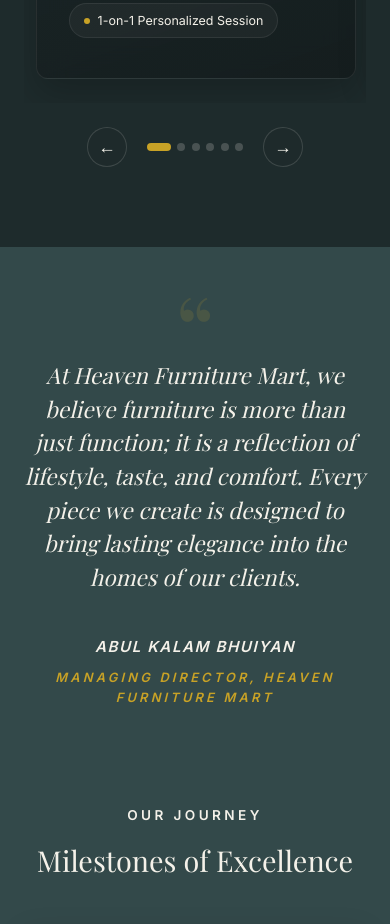
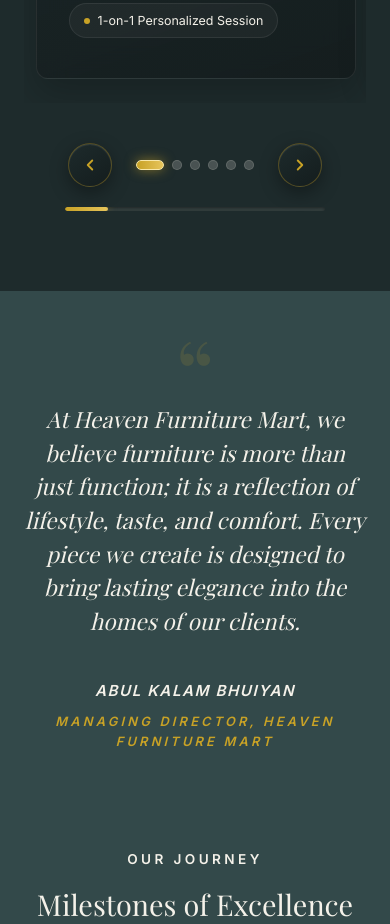
Before and after one commit to amahim/heaven-hack, a Next.js app: page / in a window 390 px wide. Shown: the part 5040-5964 px from the top of the page. Built offline with nearby package versions, Linux system fonts and the light colour scheme; a web font is replaced by a local one.

Commit message:
feat: initialize project with global stylesheet and foundational layout structure

```diff
--- a/src/app/globals.css
+++ b/src/app/globals.css
@@ -33,6 +33,119 @@
   box-sizing: border-box;
   padding: 0;
   margin: 0;
+}
+
+/* Global Custom Luxury Scrollbars (Theme-Matching) */
+* {
+  scrollbar-width: thin;
+  scrollbar-color: var(--color-gold) #141C1D;
+}
+
+::-webkit-scrollbar {
+  width: 10px;
+  height: 10px;
+}
+
+::-webkit-scrollbar-track {
+  background: #141C1D;
+  border-left: 1px solid rgba(244, 241, 233, 0.05);
+}
+
+::-webkit-scrollbar-thumb {
+  background: linear-gradient(180deg, #C8A226 0%, #8E6E15 100%);
+  border-radius: 999px;
+  border: 2px solid #141C1D;
+  transition: all 0.25s ease;
+}
+
+::-webkit-scrollbar-thumb:hover {
+  background: linear-gradient(180deg, #E6C45B 0%, #C8A226 100%);
+  box-shadow: 0 0 12px rgba(200, 162, 38, 0.6);
+}
+
+::-webkit-scrollbar-corner {
+  background: #141C1D;
+}
+
+/* Luxury Range Slider Theme Styling */
+input[type="range"] {
+  -webkit-appearance: none;
+  appearance: none;
+  width: 100%;
+  height: 8px;
+  background: rgba(244, 241, 233, 0.12);
+  border-radius: 999px;
+  outline: none;
+  border: 1px solid rgba(200, 162, 38, 0.25);
+  cursor: pointer;
+  transition: all 0.3s ease;
+}
+
+input[type="range"]:hover {
+  background: rgba(244, 241, 233, 0.2);
+  border-color: var(--color-gold);
+  box-shadow: 0 0 12px rgba(200, 162, 38, 0.25);
+}
+
+input[type="range"]::-webkit-slider-runnable-track {
+  width: 100%;
+  height: 8px;
+  cursor: pointer;
+  border-radius: 999px;
+  background: linear-gradient(90deg, var(--color-gold) 0%, rgba(200, 162, 38, 0.35) 100%);
+}
+
+input[type="range"]::-webkit-slider-thumb {
+  -webkit-appearance: none;
+  appearance: none;
+  height: 22px;
+  width: 22px;
+  border-radius: 50%;
+  background: radial-gradient(circle at 35% 35%, #F7E7A9 0%, var(--color-gold) 60%, #856711 100%);
+  border: 2px solid #1E2B2C;
+  box-shadow: 0 0 12px rgba(200, 162, 38, 0.7), 0 3px 8px rgba(0, 0, 0, 0.4);
+  cursor: grab;
+  margin-top: -7px;
+  transition: transform 0.25s cubic-bezier(0.16, 1, 0.3, 1), box-shadow 0.25s ease;
+}
+
+input[type="range"]::-webkit-slider-thumb:hover {
+  transform: scale(1.25);
+  box-shadow: 0 0 18px rgba(200, 162, 38, 0.95), 0 4px 10px rgba(0, 0, 0, 0.5);
+}
+
+input[type="range"]::-webkit-slider-thumb:active {
+  cursor: grabbing;
+  transform: scale(1.15);
+}
+
+input[type="range"]::-moz-range-track {
+  width: 100%;
+  height: 8px;
+  cursor: pointer;
+  border-radius: 999px;
+  background: linear-gradient(90deg, var(--color-gold) 0%, rgba(200, 162, 38, 0.35) 100%);
+}
+
+input[type="range"]::-moz-range-thumb {
+  height: 22px;
+  width: 22px;
+  border-radius: 50%;
+  background: radial-gradient(circle at 35% 35%, #F7E7A9 0%, var(--color-gold) 60%, #856711 100%);
+  border: 2px solid #1E2B2C;
+  box-shadow: 0 0 12px rgba(200, 162, 38, 0.7), 0 3px 8px rgba(0, 0, 0, 0.4);
+  cursor: grab;
+  transition: transform 0.25s ease, box-shadow 0.25s ease;
+}
+
+input[type="range"]::-moz-range-thumb:hover {
+  transform: scale(1.25);
+  box-shadow: 0 0 18px rgba(200, 162, 38, 0.95);
+}
+
+input[type="range"]::-moz-range-thumb:active {
+  cursor: grabbing;
+  transform: scale(1.15);
 }
 
 html {
@@ -919,52 +1032,103 @@
   background: var(--color-gold);
 }
 
-/* Mobile carousel indicators & navigation buttons */
-.why-mobile-controls {
-  display: none;
-}
-
-@media (max-width: 768px) {
-  .why-mobile-controls {
+/* Luxury Pillars Slider Controls & Indicators */
+.why-slider-controls-wrapper {
+  margin-top: 2.5rem;
+  display: flex;
+  flex-direction: column;
+  align-items: center;
+  gap: 1.25rem;
+}
+
+.why-slider-controls {
   display: flex;
   justify-content: center;
   align-items: center;
-    gap: 1.25rem;
-    margin-top: 1.5rem;
-  }
+  gap: 1.5rem;
+}
+
 .why-nav-btn {
-    width: 40px;
-    height: 40px;
+  width: 44px;
+  height: 44px;
   border-radius: 50%;
-    background: rgba(30, 43, 44, 0.8);
-    border: 1px solid rgba(244, 241, 233, 0.15);
-    color: var(--color-ivory);
+  background: linear-gradient(145deg, rgba(30, 43, 44, 0.95), rgba(20, 28, 29, 0.95));
+  border: 1px solid rgba(200, 162, 38, 0.35);
+  color: var(--color-gold);
   display: flex;
   align-items: center;
   justify-content: center;
   cursor: pointer;
-    font-size: 1.1rem;
-    transition: var(--transition-quick);
-  }
+  box-shadow: 0 6px 18px rgba(0, 0, 0, 0.35), inset 0 1px 1px rgba(255, 255, 255, 0.1);
+  transition: all 0.3s cubic-bezier(0.16, 1, 0.3, 1);
+  backdrop-filter: blur(8px);
+}
+
 .why-nav-btn:hover {
+  transform: translateY(-2px) scale(1.08);
   border-color: var(--color-gold);
-    color: var(--color-gold);
-  }
+  background: linear-gradient(145deg, rgba(40, 58, 60, 0.95), rgba(30, 43, 44, 0.95));
+  box-shadow: 0 10px 24px rgba(0, 0, 0, 0.45), 0 0 16px rgba(200, 162, 38, 0.4);
+  color: #F7E7A9;
+}
+
+.why-nav-btn:active {
+  transform: translateY(0) scale(0.96);
+}
+
 .why-dots-indicator {
   display: flex;
-    gap: 0.4rem;
-  }
+  align-items: center;
+  gap: 0.5rem;
+}
+
 .why-dot {
-    width: 8px;
-    height: 8px;
+  width: 10px;
+  height: 10px;
   border-radius: 50%;
   background: rgba(244, 241, 233, 0.2);
-    transition: all 0.3s ease;
-  }
+  border: 1px solid rgba(244, 241, 233, 0.15);
+  cursor: pointer;
+  padding: 0;
+  transition: all 0.35s cubic-bezier(0.16, 1, 0.3, 1);
+}
+
+.why-dot:hover {
+  background: rgba(200, 162, 38, 0.5);
+  border-color: var(--color-gold);
+  transform: scale(1.2);
+}
+
 .why-dot.active {
-    width: 24px;
-    border-radius: 12px;
-    background: var(--color-gold);
+  width: 28px;
+  border-radius: 999px;
+  background: linear-gradient(90deg, #C8A226 0%, #E6C45B 100%);
+  border-color: #F7E7A9;
+  box-shadow: 0 0 12px rgba(200, 162, 38, 0.6);
+}
+
+.why-slider-track-container {
+  width: 100%;
+  max-width: 260px;
+  height: 4px;
+  background: rgba(244, 241, 233, 0.1);
+  border-radius: 999px;
+  overflow: hidden;
+  position: relative;
+  box-shadow: inset 0 1px 3px rgba(0, 0, 0, 0.4);
+}
+
+.why-slider-progress-bar {
+  height: 100%;
+  background: linear-gradient(90deg, #C8A226 0%, #E6C45B 100%);
+  border-radius: 999px;
+  transition: width 0.4s cubic-bezier(0.16, 1, 0.3, 1);
+  box-shadow: 0 0 10px rgba(200, 162, 38, 0.6);
+}
+
+@media (min-width: 1025px) {
+  .why-slider-controls-wrapper {
+    display: none;
   }
 }
 
@@ -1447,6 +1611,24 @@
   min-height: 130px;
 }
 
+.form-textarea::-webkit-scrollbar {
+  width: 8px;
+}
+
+.form-textarea::-webkit-scrollbar-track {
+  background: #F0EDE5;
+  border-radius: 4px;
+}
+
+.form-textarea::-webkit-scrollbar-thumb {
+  background: rgba(51, 73, 74, 0.4);
+  border-radius: 4px;
+}
+
+.form-textarea::-webkit-scrollbar-thumb:hover {
+  background: var(--color-gold);
+}
+
 .cta-form .btn-primary {
   background: linear-gradient(135deg, var(--color-gold) 0%, #D4AF37 100%);
   color: #151F20;
@@ -1679,6 +1861,26 @@
   display: flex;
   flex-direction: column;
   animation: fadeIn 0.3s ease-out;
+}
+
+.gallery-modal-overlay::-webkit-scrollbar {
+  width: 10px;
+}
+
+.gallery-modal-overlay::-webkit-scrollbar-track {
+  background: rgba(20, 28, 29, 0.95);
+  border-left: 1px solid rgba(244, 241, 233, 0.08);
+}
+
+.gallery-modal-overlay::-webkit-scrollbar-thumb {
+  background: linear-gradient(180deg, #C8A226 0%, #8E6E15 100%);
+  border-radius: 999px;
+  border: 2px solid rgba(20, 28, 29, 0.95);
+}
+
+.gallery-modal-overlay::-webkit-scrollbar-thumb:hover {
+  background: linear-gradient(180deg, #E6C45B 0%, #C8A226 100%);
+  box-shadow: 0 0 12px rgba(200, 162, 38, 0.7);
 }
 
 .gallery-modal-header {
--- a/src/app/page.tsx
+++ b/src/app/page.tsx
@@ -739,14 +739,17 @@
             ))}
           </div>
 
-          {/* Mobile Navigation Controls */}
-          <div className="why-mobile-controls">
+          {/* Slider Navigation Controls & Progress Track */}
+          <div className="why-slider-controls-wrapper">
+            <div className="why-slider-controls">
               <button
                 className="why-nav-btn"
                 onClick={() => scrollWhyCards("left")}
                 aria-label="Previous card"
               >
-              ←
+                <svg width="18" height="18" viewBox="0 0 24 24" fill="none" stroke="currentColor" strokeWidth="2.5" strokeLinecap="round" strokeLinejoin="round">
+                  <path d="M15 18l-6-6 6-6" />
+                </svg>
               </button>
               <div className="why-dots-indicator">
                 {PILLARS.filter(
@@ -757,7 +760,6 @@
                     onClick={() => scrollToWhyCard(i)}
                     className={`why-dot ${activeCardIndex === i ? "active" : ""}`}
                     aria-label={`Go to card ${i + 1}`}
-                  style={{ border: "none", cursor: "pointer", padding: 0 }}
                   />
                 ))}
               </div>
@@ -766,8 +768,20 @@
                 onClick={() => scrollWhyCards("right")}
                 aria-label="Next card"
               >
-              →
+                <svg width="18" height="18" viewBox="0 0 24 24" fill="none" stroke="currentColor" strokeWidth="2.5" strokeLinecap="round" strokeLinejoin="round">
+                  <path d="M9 18l6-6-6-6" />
+                </svg>
               </button>
+            </div>
+            {/* Theme-styled Slider Progress Bar */}
+            <div className="why-slider-track-container">
+              <div
+                className="why-slider-progress-bar"
+                style={{
+                  width: `${Math.min(100, Math.max(16, ((activeCardIndex + 1) / Math.max(1, PILLARS.filter((p) => whyFilter === "all" || p.category === whyFilter).length)) * 100))}%`
+                }}
+              />
+            </div>
           </div>
         </div>
       </section>
```
Lines whose indentation alone changed are shown as unchanged.
